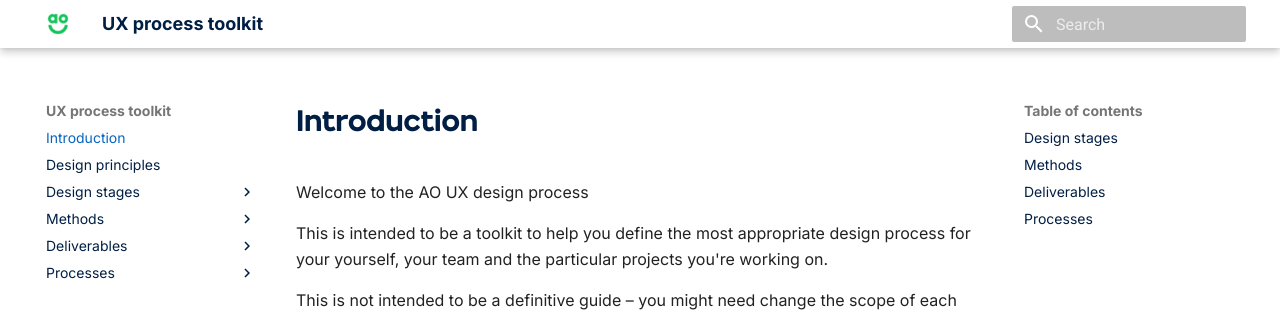
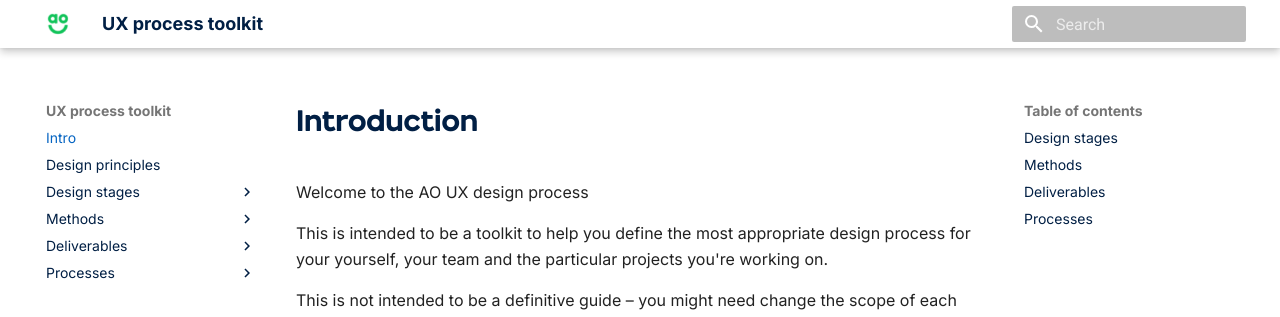
Before and after one commit to MattKevan/design-process, an MkDocs documentation site: the page built from docs/index.md, in a window 1280 px wide. Shown: the top 317 px of the page. Built offline with MkDocs 1.6.1 and Material for MkDocs 9.7.7, drawn with Linux system fonts in a browser that asks for light colours.

Commit message:
Updated menu

```diff
--- a/mkdocs.yml
+++ b/mkdocs.yml
@@ -10,7 +10,7 @@ extra_css:
     - css/styles.css
 
 nav:
-  - 'Introduction': 'index.md'
+  - 'Intro': 'index.md'
   - 'Design principles': 'design-principles.md'
   - 'Design stages':
     - 'Define the problem': 'design-stages/define.md'
```
